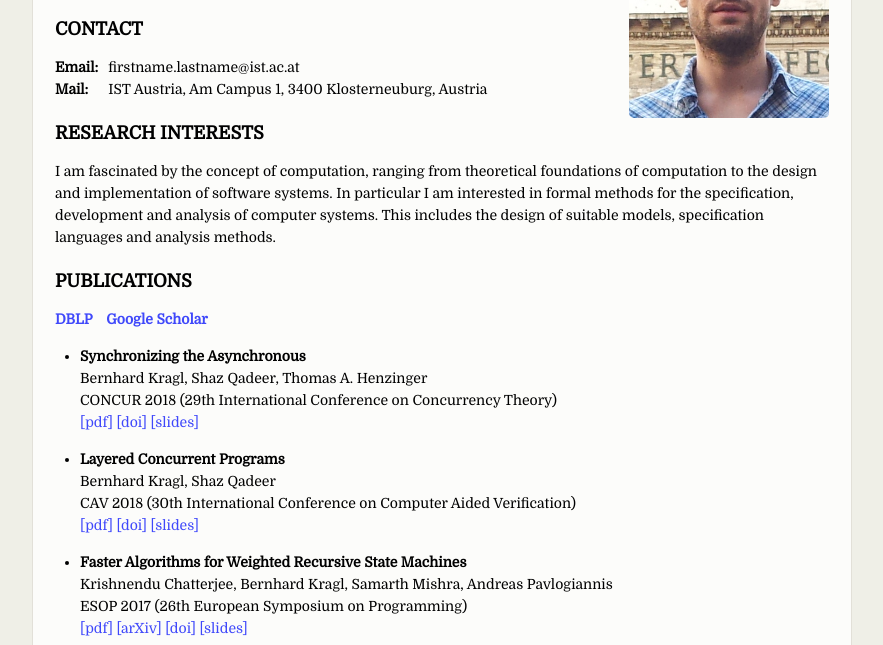
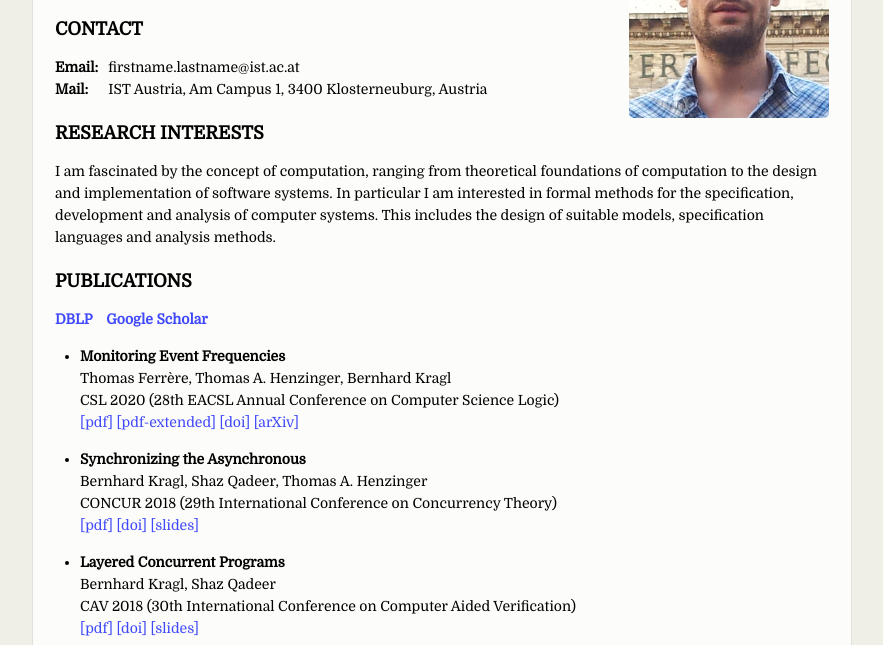
Before and after one commit to bkragl/bkragl.github.io, a plain HTML site: page index.html in a window 1280 px wide. Shown: the part 155-800 px from the top of the page, without its empty margins (198-1081 px from the left). Drawn offline with Linux system fonts and the light colour scheme.

Commit message:
add CSL 2020 paper

```diff
--- a/index.html
+++ b/index.html
@@ -47,6 +47,15 @@
         <li><a href="http://scholar.google.com/citations?user=1EskgycAAAAJ&hl=en">Google Scholar</a></li>
       </ul>
       <ul>
+        <li>
+          <b>Monitoring Event Frequencies</b><br/>
+          Thomas Ferrère, Thomas A. Henzinger, Bernhard Kragl<br/>
+          CSL 2020 (28th EACSL Annual Conference on Computer Science Logic)<br/>
+          <a href="papers/csl2020.pdf">[pdf]</a>
+          <a href="papers/csl2020-extended.pdf">[pdf-extended]</a>
+          <a href="https://doi.org/10.4230/LIPIcs.CSL.2020.20">[doi]</a>
+          <a href="https://arxiv.org/abs/1910.06097">[arXiv]</a>
+        </li>
         <li>
           <b>Synchronizing the Asynchronous</b><br/>
           Bernhard Kragl, Shaz Qadeer, Thomas A. Henzinger<br/>
```
Also changed, not shown: 2 other files.
